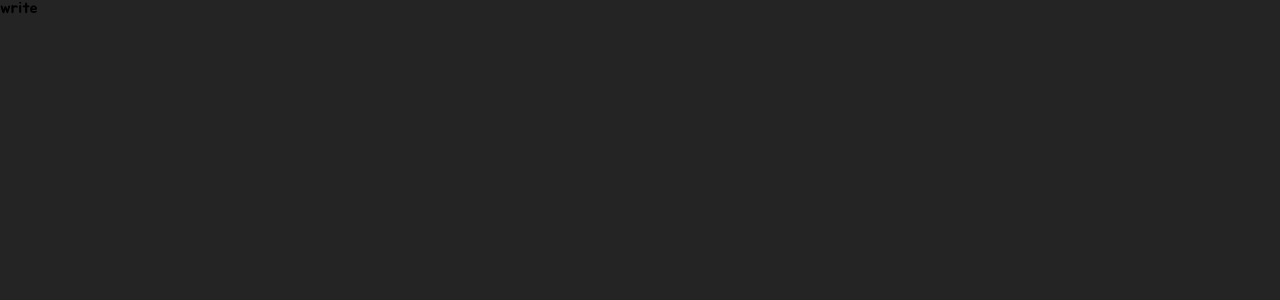
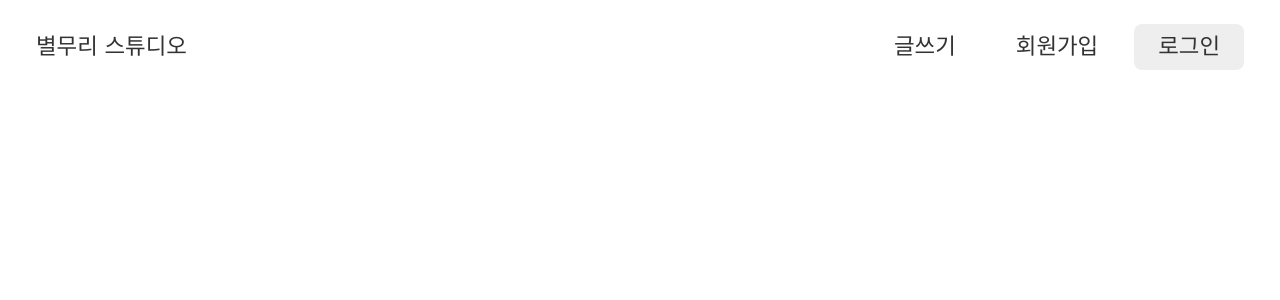
Before and after one commit to helloworld442/code-review-mono-repo, a React (Vite) app: page /write in a window 1280 px wide. Shown: the top 300 px of the page. Built offline with nearby package versions, Linux system fonts and the light colour scheme.

Commit message:
feat : feat isBackground props #16

```diff
--- a/src/Index.css
+++ b/src/Index.css
@@ -99,6 +99,8 @@ video {
   border: 0;
   font-size: 100%;
   vertical-align: baseline;
+  color: inherit;
+  text-decoration: none;
 }
 /* HTML5 display-role reset for older browsers */
 article,
--- a/src/features/ui/header/Header.jsx
+++ b/src/features/ui/header/Header.jsx
@@ -2,7 +2,7 @@ import { useEffect, useState } from "react";
 import "./Header.scss";
 import classNames from "classnames";
 
-const Header = () => {
+const Header = ({ isBackground }) => {
   const [scrollY, setScrollY] = useState(0);
 
   const onScrollHandler = () => {
@@ -18,20 +18,28 @@ const Header = () => {
   return (
     <header className="header">
       {/* 헤더 네비게이션 영역 */}
-      <nav className={classNames("header-nav", { hide: scrollY > 50 })}>
+      <nav className={classNames("header-nav", { hide: scrollY > 50, isBackground })}>
         {/* 헤더 로고 */}
-        <a className="header-link">별무리 스튜디오</a>
+        <a href="/" className="header-link">
+          별무리 스튜디오
+        </a>
 
         {/* 헤더 매뉴 */}
         <ul className="header-menu">
-          <li className="header-item">글쓰기</li>
-          <li className="header-item">회원가입</li>
-          <li className="header-item login">로그인</li>
+          <li className="header-item">
+            <a href="/write">글쓰기</a>
+          </li>
+          <li className="header-item">
+            <a>회원가입</a>
+          </li>
+          <li className="header-item login">
+            <a>로그인</a>
+          </li>
         </ul>
       </nav>
 
       {/* 헤더 배경화면 영역 */}
-      <div className={classNames("header-background", { hide: scrollY > 50 })}>
+      <div className={classNames("header-background", { hide: scrollY > 50, isBackground })}>
         {/* 헤더 소개글 영역 */}
         <div className="header-title-area">
           <h2 className="header-intro-main-title">코드리뷰 사이트 별무리</h2>
--- a/src/features/ui/header/Header.scss
+++ b/src/features/ui/header/Header.scss
@@ -15,7 +15,12 @@
   width: 100%;
   padding: 36px;
   box-sizing: border-box;
-  color: #eee;
+  color: #333;
+  z-index: 100;
+
+  &.isBackground {
+    color: #eee;
+  }
 
   &.hide {
     color: #333;
@@ -29,6 +34,7 @@
   padding-top: 12px;
   font-size: 1.4rem;
   font-weight: bold;
+  cursor: pointer;
 }
 
 .header-menu {
@@ -67,8 +73,12 @@
   display: flex;
   justify-content: space-between;
   align-items: center;
-  opacity: 1;
+  opacity: 0;
   transition: all 0.8s ease-in-out;
+
+  &.isBackground {
+    opacity: 1;
+  }
 
   &.hide {
     opacity: 0;
--- a/src/pages/Home.jsx
+++ b/src/pages/Home.jsx
@@ -4,7 +4,7 @@ import { Header, Layout } from "../features/ui";
 const Home = () => {
   return (
     <Layout>
-      <Header />
+      <Header isBackground />
       <ReviewTemplate>
         <ReviewHead />
         <ReviewList />
--- a/src/pages/Write.jsx
+++ b/src/pages/Write.jsx
@@ -1,5 +1,13 @@
+import { ReviewTemplate } from "../features/review/component";
+import { Header, Layout } from "../features/ui";
+
 const Write = () => {
-  return <div>write</div>;
+  return (
+    <Layout>
+      <Header />
+      <ReviewTemplate>sadf</ReviewTemplate>
+    </Layout>
+  );
 };
 
 export default Write;
```
